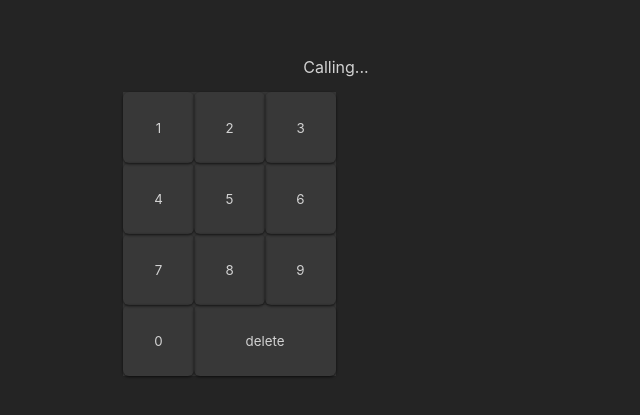
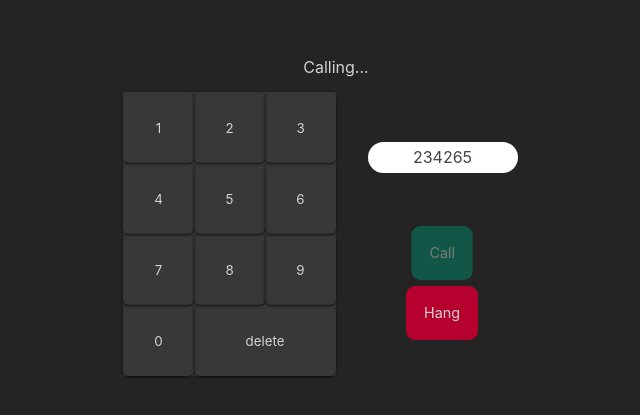
Before and after one commit to pauIbanez/W4CH3-pau-ibanez-phone, a React (Create React App) app: page / in a window 1280 px wide. Shown: the part 191-606 px from the top of the page, without its empty margins (304-944 px from the left). Built offline with nearby package versions, Linux system fonts and the light colour scheme.

Commit message:
Inizialized actions from App

```diff
--- a/src/App.js
+++ b/src/App.js
@@ -1,4 +1,5 @@
 import "./App.css";
+import Actions from "./components/Actions/Actions";
 import Info from "./components/Info/Info";
 
 function App() {
@@ -43,6 +44,7 @@ function App() {
             </li>
           </ol>
         </div>
+        <Actions />
       </main>
     </div>
   );
```
